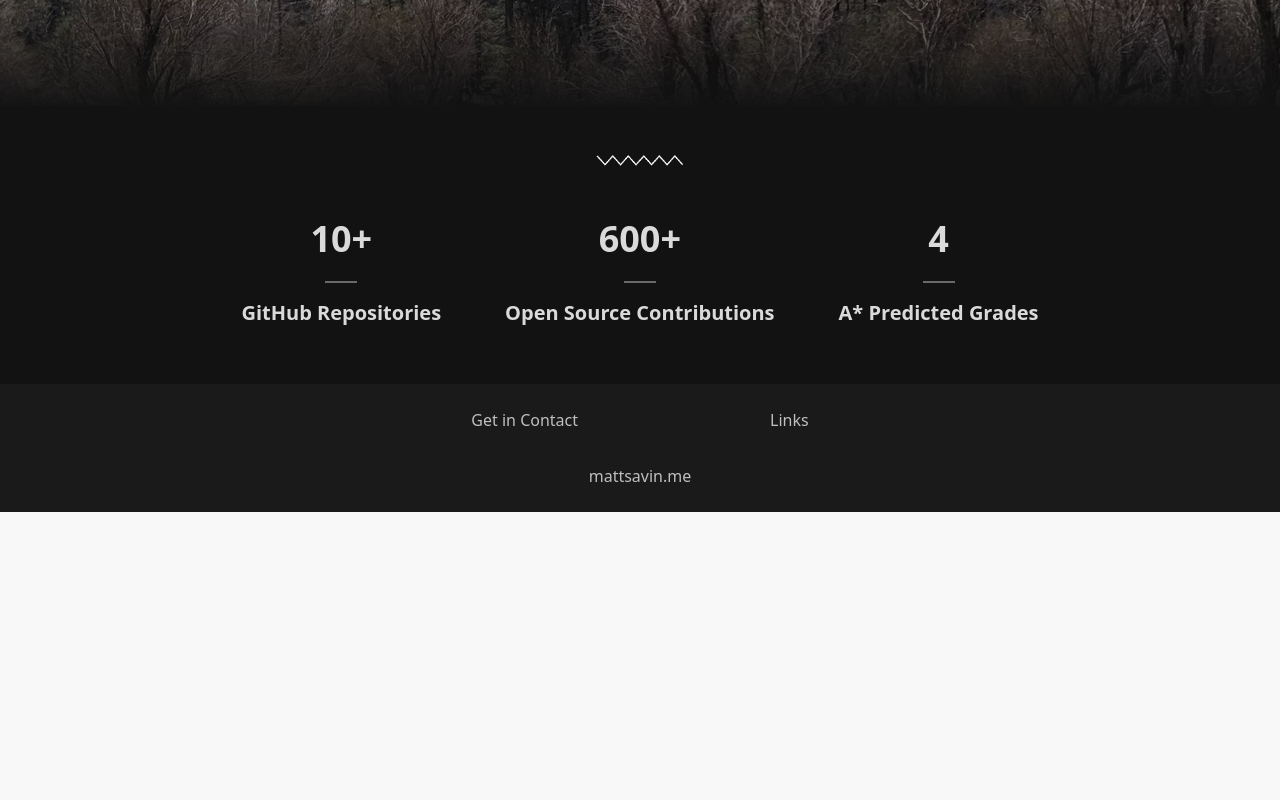
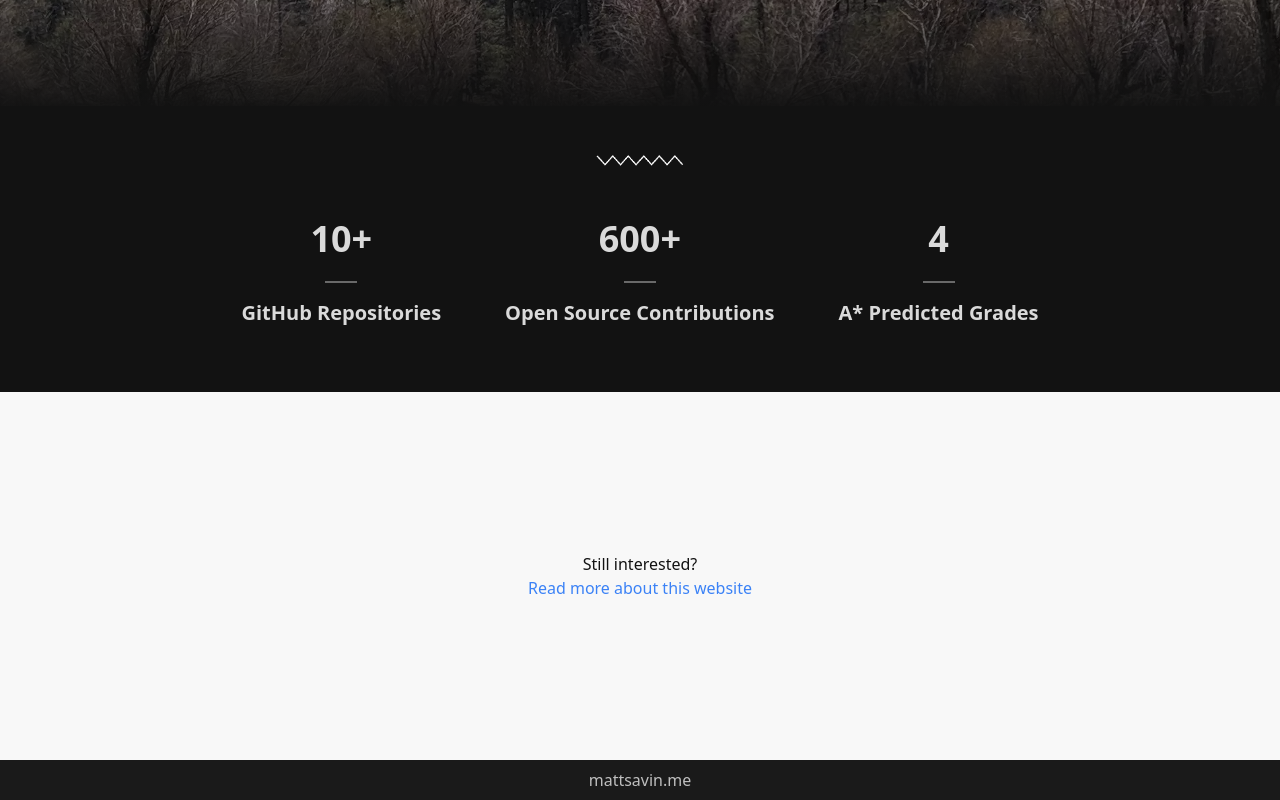
Before and after one commit to mattsavin/mattsavin.me, a Next.js app: page / in a window 1280 px wide. Shown: the part 1425-2225 px from the top of the page. Before the commit the page ends 1937 px from the top, so only its background shows below. Built offline with nearby package versions, Linux system fonts and the light colour scheme.

Commit message:
revert css for temporary footer, add still interested section to index.tsx

```diff
--- a/components/footer.module.css
+++ b/components/footer.module.css
@@ -5,15 +5,22 @@
         --footer-bg-color: #bfbfbf;
         --footer-text-color: #1a1a1a;
     }
+    .tempFooter {
+        --footer-bg-color: #bfbfbf;
+        --footer-text-color: #1a1a1a;
+    }
 }
 
 @media (prefers-color-scheme: light) {
     .footer {
+        --footer-bg-color: #1a1a1a;
         --footer-text-color: #bfbfbf;
+    }
+    .tempFooter {
         --footer-bg-color: #1a1a1a;
+        --footer-text-color: #bfbfbf;
     }
 }
-
 
 .footer {
     display: flex;
@@ -51,7 +58,6 @@
 
 .footerAbsolute {
     background: var(--footer-bg-color);
-    color: var(--footer-text-color);
 }
 
 .tempFooter {
--- a/components/footer.tsx
+++ b/components/footer.tsx
@@ -4,7 +4,7 @@ import {NextPage} from "next";
 import styles from "./footer.module.css";
 
 const Footer: NextPage = () => {
-    if (process.env.NODE_ENV == "production") {
+    if (process.env.NODE_ENV == "development") {
         return (
             <>
                 <footer className={styles.tempFooter}>
--- /dev/null
+++ b/pages/about.module.css
@@ -0,0 +1,3 @@
+.article {
+    padding: 5%;
+}
--- a/pages/about.tsx
+++ b/pages/about.tsx
@@ -1,6 +1,7 @@
 // TODO: Comment this file
 
 import {NextPage} from "next";
+import styles from "./about.module.css";
 import Router from "next/router";
 import {useEffect, useState} from "react";
 import  Link  from "next/link";
@@ -22,9 +23,9 @@ const About: NextPage = () => {
     }
     return (
         <>
-            <div>
-                <span>
-                    <h1>About mattsavin.me</h1>
+            <div className={styles.article}>
+                <h1 className={styles.title}>About mattsavin.me</h1>
+                <span className={styles.articleSection}>
                     <p>
                         <Link href={"/"}><a>mattsavin.me</a></Link> has been written in <a href={"https://www.typescriptlang.org/"} >Typescript</a>,
                         a superset of [JavaScript](https://www.ecma-international.org/publications-and-standards/standards/ecma-262/) and runs on a
@@ -38,8 +39,8 @@ const About: NextPage = () => {
                         such as server-side rendering.
                     </p>
                 </span>
-                <span>
-                    <h2 className={"subheading"}>More about JavaScript</h2>
+                <span className={styles.articleSection}>
+                    <h2 className={styles.subheading}>More about JavaScript</h2>
                     <p>
                         JavaScript is a Multi-paradigm, Event-driven, Functional and Imperative programming language which
                         conforms to the specification described by ECMAScript, published by [ECMA International](https://ecma-international.org/)
@@ -54,8 +55,8 @@ const About: NextPage = () => {
                         can become strongly typed.
                     </p>
                 </span>
-                <span>
-                    <h2>More about TypeScript</h2>
+                <span className={styles.articleSection}>
+                    <h2 className={styles.subheading}>More about TypeScript</h2>
                     <p>
                         TypeScript is strict syntactical superset of JavaScript which optionally adds static typing,
                         transitioning the language to become more strongly-typed.  TypeScript is maintained and developed
@@ -63,8 +64,8 @@ const About: NextPage = () => {
                         transcompiles directly to JavaScript via the <code>tsc</code> compiler, itself written in TypeScript.
                     </p>
                 </span>
-                <span>
-                    <h2>More about React</h2>
+                <span className={styles.articleSection}>
+                    <h2 className={styles.subheading}>More about React</h2>
                     <p>
                         [React.js](https://reactjs.org/) is an open-source JavaScript library for building user interfaces
                         based on components.
@@ -75,8 +76,8 @@ const About: NextPage = () => {
                         manipulation of the Document Object Model.
                     </p>
                 </span>
-                <span>
-                    <h2>More about Node.js</h2>
+                <span className={styles.articleSection}>
+                    <h2 className={styles.subheading}>More about Node.js</h2>
                     <p>
                         Node.js is a cross-platform runtime environment for the back-end that allows developers
                         such as myself to create full-stack applications using only one language: JavaScript
@@ -84,8 +85,8 @@ const About: NextPage = () => {
                         Node.js runs on the Chromium V8 engine and allows for JavaScript to be executed outside of a web browser.
                     </p>
                 </span>
-                <span>
-                    <h2>More about Next.js</h2>
+                <span className={styles.articleSection}>
+                    <h2 className={styles.subheading}>More about Next.js</h2>
                     <p>
                         Next.js is an opinionated development framework which is built on top of Node.js,
                         enabling React features such as components to coexist with features such as server-side rendering
@@ -94,8 +95,8 @@ const About: NextPage = () => {
                         free and open source software.
                     </p>
                 </span>
-                <span>
-                    <h2>More about Nginx</h2>
+                <span className={styles.articleSection}>
+                    <h2 className={styles.subheading}>More about Nginx</h2>
                     <p>
                         Nginx, pronounced &quot;Engine X&quot;, is a free and open-source web server, accounting for
                         approximately 23% of the busiest million websites, second only to Apache. In addition to serving static
@@ -107,8 +108,8 @@ const About: NextPage = () => {
                         listening on port 3000.
                     </p>
                 </span>
-                <span>
-                    <h2>More about Ubuntu</h2>
+                <span className={styles.articleSection}>
+                    <h2 className={styles.subheading}>More about Ubuntu</h2>
                     <p>
                         Ubuntu is a mostly free and open-source Linux distribution developed and maintained primarily by
                         Canonical Ltd., and based on Debian, a notoriously stable distribution.
@@ -117,14 +118,14 @@ const About: NextPage = () => {
                         familiarity with Linux distributions, particularly those based on Debian.
                     </p>
                 </span>
-                <span>
-                    <h2>More about AWS</h2>
+                <span className={styles.articleSection}>
+                    <h2 className={styles.subheading}>More about AWS</h2>
                     Amazon Web Services provide cloud computing and APIs to developers and companies, of which my primary
                     use is Elastic Cloud Computer (EC2), in which I am running an instance of Ubuntu Server 20.04 LTS,
                     configured with an Elastic IP for use with DNS nameservers.
                 </span>
-                <span>
-                    <h2>More about this site&#39;s domain</h2>
+                <span className={styles.articleSection}>
+                    <h2 className={styles.subheading}>More about this site&#39;s domain</h2>
                     <p>
                         The website (https://mattsavin.me/) is registered with Namecheap, configured to use Cloudflare&#39;s
                         DNS servers, analytics tools, DNSSEC signing, SSL certificates, HSTS enforcing and TLS cipher enforcing.
--- a/pages/index.module.css
+++ b/pages/index.module.css
@@ -169,6 +169,13 @@
     background-color: dimgrey;
 }
 
+.stillInterested {
+    display: flex;
+    flex-direction: column;
+    align-items: center;
+    margin: 10rem 0;
+}
+
 @media only screen and (min-width: 688px) {
     .about {
         margin: 3rem;
--- a/pages/index.tsx
+++ b/pages/index.tsx
@@ -5,6 +5,7 @@ import type {NextPage} from "next"; // NextPage type for TypeScript type-checkin
 import Head from "next/head"; // Used to modify HTML <head> element - providing page metadata
 import styles from "./index.module.css"; // Import CSS styles from corresponding CSS module
 import Image from "next/image"; // Used for displaying images
+import Link from "next/link"; // used for internal links between pages
 
 // Imports for various images used on the page
 import climbing from "../public/climbing.webp";
@@ -166,6 +167,14 @@ const Home: NextPage = () => {
                         </span>
                     </div>
                 </section>
+                <section className={styles.stillInterested}>
+                    <h1>Still interested?</h1>
+                    <h2>
+                        <Link href={"/about"}>
+                            <a>Read more about this website</a>
+                        </Link>
+                    </h2>
+                </section>
             </main>
         </>
     );
--- a/styles/globals.css
+++ b/styles/globals.css
@@ -42,7 +42,7 @@ a:hover {
 }
 
 body {
-    background-color: var(--bg-color);
+    background: var(--bg-color);
 }
 
 button {
```
